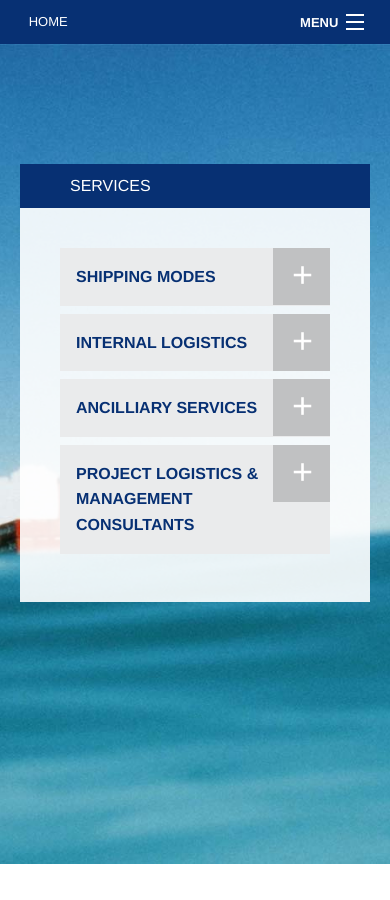
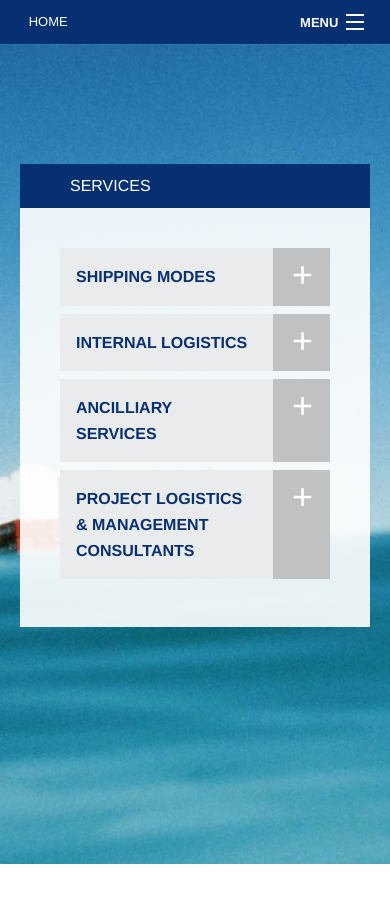
Before and after one commit to chrisgreeff/nautica, a Jekyll site: the page built from services/index.html, in a window 390 px wide. Built offline with Jekyll 4.4.1, drawn with Linux system fonts in a browser that asks for light colours.

Commit message:
Fixing responsive behaviour of accordion

```diff
--- a/_sass/_accordion.scss
+++ b/_sass/_accordion.scss
@@ -9,6 +9,8 @@ $accordion-content-active-bg-color: transparent;
 .accordion .accordion-navigation > a {
   text-transform: uppercase;
   font-weight: 600;
+  position: relative;
+  padding-right: 73px !important;
 }
 
 .accordion li.accordion-navigation {
@@ -20,7 +22,7 @@ $accordion-content-active-bg-color: transparent;
   position: absolute;
   right: 0;
   top: 0;
-  height: 57px;
+  height: 100%;
   width: 57px;
   background-color: #C0C1C2;
 
```
